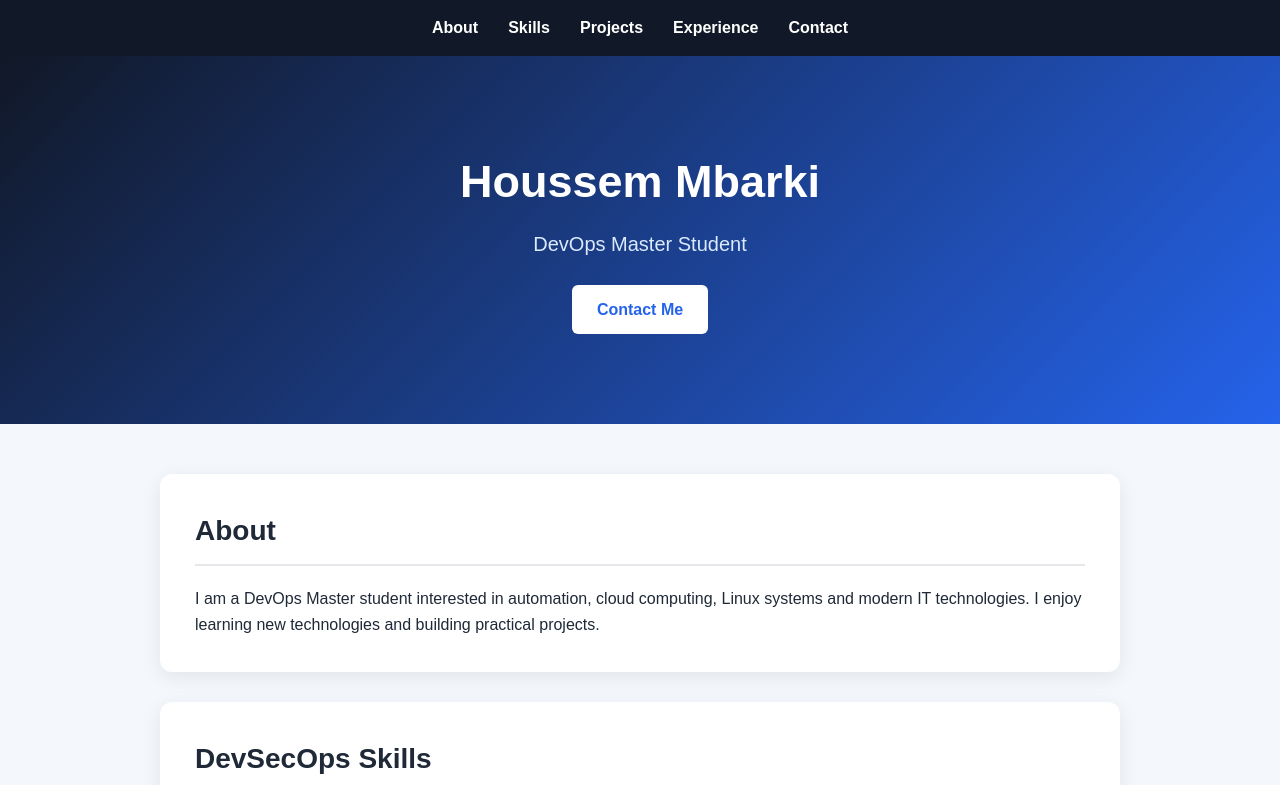
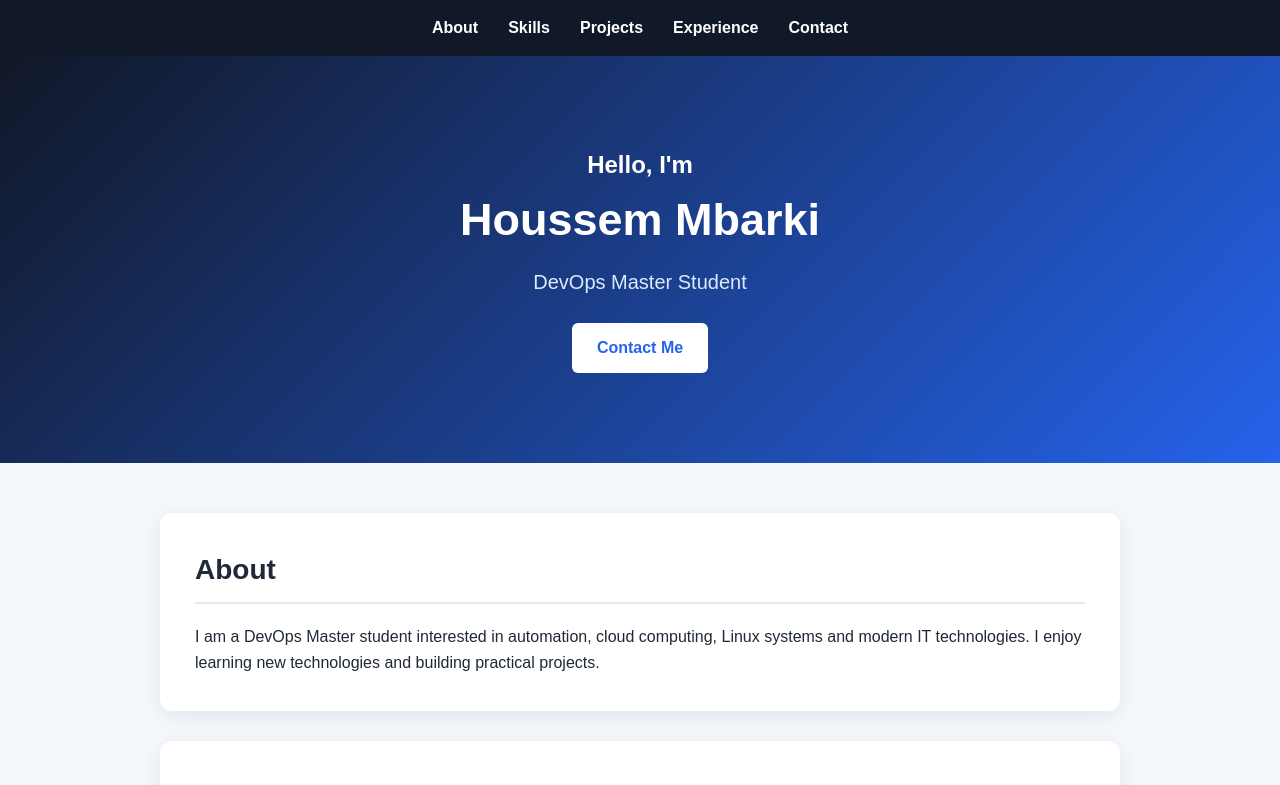
Before and after one commit to Sen-Se1/devsecops-portfolio, a Next.js app: page / in a window 1280 px wide. Shown: the top 785 px of the page. Built offline with nearby package versions, Linux system fonts and the light colour scheme.

Commit message:
feat: add greeting header to the portfolio component

```diff
--- a/components/Header.tsx
+++ b/components/Header.tsx
@@ -10,6 +10,8 @@ export default function Header() {
       </nav>
 
       <header className="hero">
+        <h2>Hello, I'm</h2>
+
         <h1>Houssem Mbarki</h1>
 
         <p>DevOps Master Student</p>
```
